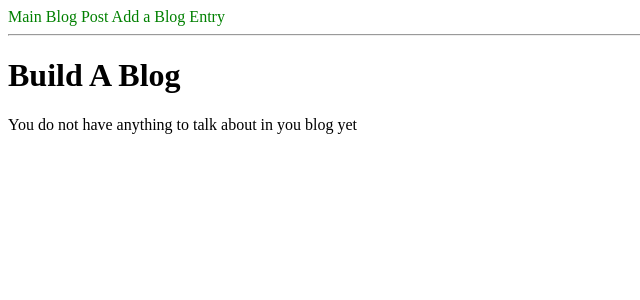
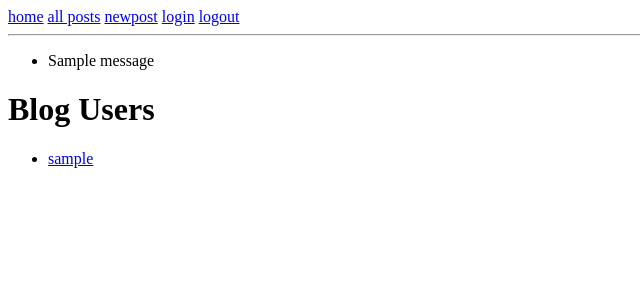
Before and after one commit to sommano/blogz, a Flask app: page / in a window 1280 px wide. Shown: the top 300 px of the page, without its empty margins (0-640 px from the left). Run offline with Flask 2, Linux system fonts and the light colour scheme; tables that the repository leaves empty hold one stand-in row (values such as "Sample post"); one stand-in notice (Sample message) is shown; data that the repository does not hold is empty.

Commit message:
changed routes on webpages to redirect to ne redirect

```diff
--- a/main.py
+++ b/main.py
@@ -1,4 +1,4 @@
-from flask import Flask, request, redirect,render_template, flash
+from flask import Flask, request, redirect,render_template, flash, session
 from flask_sqlalchemy import SQLAlchemy
 from datetime import datetime
 import cgi
@@ -6,41 +6,229 @@ import os
 
 app = Flask(__name__)
 app.config["DEBUG"] = True
-app.config["SQLALCHEMY_DATABASE_URI"] = 'mysql+pymysql://build-a-blog:easypassword@localhost:8889/build-a-blog'
+app.config["SQLALCHEMY_DATABASE_URI"] = 'mysql+pymysql://blogz:easypassword@localhost:8889/blogz'
 app.config['SQLALCHEMY_ECHO'] = True
 db = SQLAlchemy(app)
+app.secret_key = "secretkey"
 
 class Blog(db.Model):
     id = db.Column(db.Integer, primary_key = True)
     title = db.Column(db.String(120))
     body = db.Column(db.Text)
     timestamp = db.Column(db.DateTime(), default=datetime.utcnow, index=True)
+    user_id = db.Column(db.Integer, db.ForeignKey("user.id"))
 
-    def __init__(self, title, body):
+    def __init__(self, title, body, owner):
         self.title = title
         self.body = body
+        self.owner = owner
+
+class User(db.Model):
+    id = db.Column(db.Integer, primary_key = True)
+    username = db.Column(db.String(120), unique=True)
+    password = db.Column(db.String(120))
+    blogs = db.relationship("Blog", backref = "owner")
+
+    def __init__(self, username, password):
+        self.username = username
+        self.password = password
+
+@app.before_request
+def require_login():
+    allowed_routes = ["login", "index", "signup", "blog" ]
+    if request.endpoint not in allowed_routes and "username" not in session:
+        return redirect("/login")
+
+def verify(username, password, verify_password):
+    if username == "":
+        flash('Enter a username that is not blank', 'error')
+        return False
+    elif " " in username:
+        flash('A space cannot be entered in the username', 'error')
+        return False
+    elif len(username) < 3:
+        flash('Username cannot be less than 3 characters', 'error')
+        return False
+
+    elif len(password) < 3 or len(password) > 20:
+        flash('Password must be between more than 3 characters and less than 20 characters', 'error')
+        return False
+
+    elif " " in password:
+        flash('A space cannot be entered in the password', 'error')
+        return False
+
+    elif password != verify_password:
+        flash('Password and verify password needs to be the same', 'error')
+        return False
+    elif password == "":
+        flash('Enter a nonblank Password', 'error')
+        return False
+
+    elif " " in verify_password:
+        flash('A space cannot be entered in the verify password', 'error')
+        return False
+    elif verify_password == "":
+        flash('Enter a nonblank verified password', 'error')
+        return False
+
+
+    else:
+        return True
+
+@app.route("/login", methods = ["POST", "GET"])
+def login():
+    if request.method == "POST":
+        username = request.form["username"]
+        password = request.form["password"]
+        user = User.query.filter_by(username=username).first()
+        if user and user.password == password:
+            session["username"] = username
+            flash("Logged In", "info")
+            return redirect("/newpost")
+        # elif password != user.password:
+        #     flash("Incorrect username or password", "error")
+        #     return redirect("/login")
+        else:
+            flash("User does not exist or password does not match", "error")
+            return redirect("/login")
+
+    return render_template("login.html")
+
+
+
+@app.route("/signup", methods = ["POST", "GET"])
+def signup():
+    # if request.method == "POST":
+    #     username = request.form["username"]
+    #     password = request.form["password"]
+    #     verify = request.form["verify"]
+
+        # if username == "":
+        #     flash("Please enter a username")
+        # elif password == "":
+        #     flash("Please enter a password")
+        # elif verify == "":
+        #     flash("Please enter a verify password")
+        # if not (len(password) >=3 or len(username)>=3):
+        #     if not len(password) >= 3:
+        #         flash("Please enter a username that is at least 3 characters long","error")
+        #     if not len (username) >= 3:
+        #         flash("Please enter a username that is at least 3 characters long","error")
+        #
+        # if not (username or password or verify):
+        #     if not username:
+        #         flash("Please enter a username", "error")
+        #     if not password:
+        #         flash("Please enter a password", "error")
+        #     if not verify:
+        #         flash("Please enter a matching password", "error")
+        #     return redirect("/signup")
+        # if not (password == verify):
+        #     flash("Please enter a matching password", "error")
+
+    if request.method == 'POST':
+        username = request.form['username']
+        password = request.form['password']
+        verify_password = request.form['verify']
+
+        if verify(username, password, verify_password) == False:
+            return render_template('signup.html', username=username)
+
+        existing_user = User.query.filter_by(username=username).first()
+        if not existing_user:
+            new_user = User(username, password)
+            db.session.add(new_user)
+            db.session.commit()
+            session['username'] = username
+            return redirect('/newpost')
+        else:
+            flash('Username is already take, Please choose another', 'error')
+
+    return render_template('signup.html')
+
+    #     existing_user = User.query.filter_by(username=username).first()
+    #     if not existing_user:
+    #         new_user = User(username, password)
+    #         db.session.add(new_user)
+    #         db.session.commit()
+    #         session["username"] = username
+    #         return redirect("/newpost")
+    #
+    #     else:
+    #         flash("Username already is taken","error")
+    # return render_template("signup.html")
+
+@app.route("/logout")
+def logout():
+    del session["username"]
+    return redirect("/")
 
 @app.route("/", methods = ["POST", "GET"])
 def index():
-    blogs = Blog.query.order_by(Blog.id.desc()).all()
-    return render_template("blog.html", blogs = blogs)
+    users = User.query.all()
+    return render_template("index.html", users=users)
+    #return render_template("blog.html")
+
+# @app.route("/index", methods = ["POST", "GET"])
+# def index():
+#     return render_template("index.html")
+
+@app.route("/blog", methods = ["POST", "GET"])
+def blog():
+    #someid = request.args.get("id")
+    #user = request.args.get("user")
+    #blog =Blog.query.filter_by(id=someid).first()
+    blogs = Blog.query.order_by("timestamp desc").all()
+    return render_template("blog.html", blogs=blogs)
+
+    # if someid != None:
+    #     blog = Blog.query.get(someid)
+    #     return render_template("blogpost.html", blog=blog)
+    # if user != None:
+    #     blogs = Blog.query.filter_by(id=someid).first()
+    #     return render_template("singleUser.html", blogs = blogs)
+    # return render_template("blog.html", blogs = Blog.query.all())
+
+@app.route("/blogpost", methods = ["POST", "GET"])
+def blogpost():
+    num = request.args.get("id")
+    user = request.args.get("user")
+    blog =Blog.query.filter_by(id=num).first()
+
+    return render_template("blogpost.html", blog=blog)
+
+@app.route("/singleUser", methods = ["POST", "GET"])
+def singleUser():
+    id = request.args.get("id")
+    #blog = Blog.query.get(someid)
+    user_post = Blog.query.filter_by(user_id=id).all()
+    user = User.query.filter_by(id=id).first()
+    return render_template("singleUser.html", user_post=user_post, user=user)
+
+# @app.route('/blog')
+# def blog():
+#     blog_id = request.args.get('id')
+#     user_id = request.args.get('user_id')
+#     if blog_id != None:
+#         blog = Blog.query.get(blog_id)
+#         return render_template('ind-blog-page.html', blog = blog)
+#     if user_id != None:
+#         blogs = Blog.query.filter_by(owner_id=user_id).all()
+#         return render_template('blog.html', blogs = blogs)
+#     return render_template('blog.html', title="Build-a-Blog :: New Post", blogs=getBlogs())
+
 
 @app.route("/newpost", methods = ["POST", "GET"])
 def newpost():
     return render_template("newpost.html")
 
-@app.route("/blog", methods = ["POST", "GET"])
-def blog():
-    someid = request.args.get("id")
-    if someid:
-        blog = Blog.query.filter_by(id=someid).first()
-        return render_template("blogpost.html", blog=blog)
-    else:
-        blogs = Blog.query.order_by(Blog.id.desc()).all()
-        return render_template("blog.html", blogs = blogs)
-
 @app.route("/validate", methods=["POST", "GET"])
 def validate():
+    if not session:
+        return redirect("login")
+
+    owner = User.query.filter_by(username=session["username"]).first()
     blogtitle = request.form["blogtitle"]
     blogtitle_error = ""
     blogbody = request.form["blogbody"]
@@ -55,13 +243,14 @@ def validate():
         return render_template("newpost.html", blogtitle=blogtitle, blogbody=blogbody, blogtitle_error = blogtitle_error, blogbody_error = blogbody_error)
 #
     elif request.method == "POST":
-        newpost = Blog(blogtitle, blogbody)
+        newpost = Blog(blogtitle, blogbody, owner)
         db.session.add(newpost)
         db.session.flush()
         db.session.commit()
+        currentid = newpost.id
+        return redirect("/blogpost?id={0}&user={1}".format(currentid,owner))
 
-    currentid = newpost.id
-    return redirect("/blog?id={0}".format(currentid))
+    return render_template('newpost.html')
 
 
 if __name__ == '__main__':
--- a/templates/base.html
+++ b/templates/base.html
@@ -3,12 +3,25 @@
 <head>
     <meta charset="UTF-8">
     <title>Build a Blog</title>
-    <link rel="stylesheet" href="/static/styles.css">
+    <link rel="text/css" href="/static/styles.css">
 </head>
 <body>
-<a href="/blog">Main Blog Post</a>
-<a href="/newpost">Add a Blog Entry</a>
+    <nav>
+        <a href="/">home</a>
+        <a href="/blog">all posts</a>
+        <a href="/newpost">newpost</a>
+        <a href="/login">login</a>
+        <a href="/logout">logout</a>
+    </nav>
+
 <hr>
+{% with messages = get_flashed_messages(with_categories=True) %}
+    <ul>
+        {% for category,message in messages %}
+            <li {{category}}>{{message}}</li>
+        {% endfor %}
+    </ul>
+{% endwith %}
 {% block content %}
 
 {% endblock %}
--- a/templates/blog.html
+++ b/templates/blog.html
@@ -2,10 +2,10 @@
 
 {% block content %}
 
-<h1>Build A Blog</h1>
+<h1>Blog Posts!</h1>
     {% if blogs|length == 0 %}
     <div>
-        <p>You do not have anything to talk about in you blog yet</p>
+        <p>You do not have anything to talk about in your blog yet</p>
     </div>
 
     {% else %}
@@ -13,11 +13,14 @@
     {% for blog in blogs %}
             <div>
             <li>
-                Title: <a href="/blog?id={{blog.id}}">{{blog.title}}</a>
+                Title: <a href="/blogpost?id={{blog.id}}">{{blog.title}}</a>
                 <p></p>
                 Date: {{blog.timestamp}}
                 <p></p>
                 Blog: {{blog.body}}
+                <p></p>
+                written by
+                <a href="/singleUser?id={{blog.user_id}}">{{blog.owner.username}}</a>
             <hr>
             <hr>
             </li>
--- a/templates/blogpost.html
+++ b/templates/blogpost.html
@@ -3,10 +3,13 @@
 {% block content %}
 <p></p>
 <h1>Build a Blog</h1>
-title: <h1>{{blog.title}}</h1>
+<h1>title: {{blog.title}}</h1>
 <p></p>
 Time: {{blog.timestamp}}
 <p></p>
 Blog body: {{blog.body}}
+<p></p>
+Written by:
+<a href="/singleUser?id={{blog.user_id}}">{{blog.owner.username}}</a>
 
 {% endblock %}
--- /dev/null
+++ b/templates/index.html
@@ -0,0 +1,15 @@
+{% extends "base.html" %}
+
+{% block content %}
+
+<h1>Blog Users</h1>
+<ul>
+    {% for user in users %}
+        <li>
+            <a href="/singleUser?id={{user.id}}">{{user.username}}</a>
+        </li>
+    {% endfor %}
+</ul>
+
+
+{% endblock %}
```
Also changed, not shown: templates/login.html (added, +28 -0 lines), templates/signup.html (added, +29 -0 lines), templates/singleUser.html (added, +25 -0 lines), a.py (added), 1 other file.
